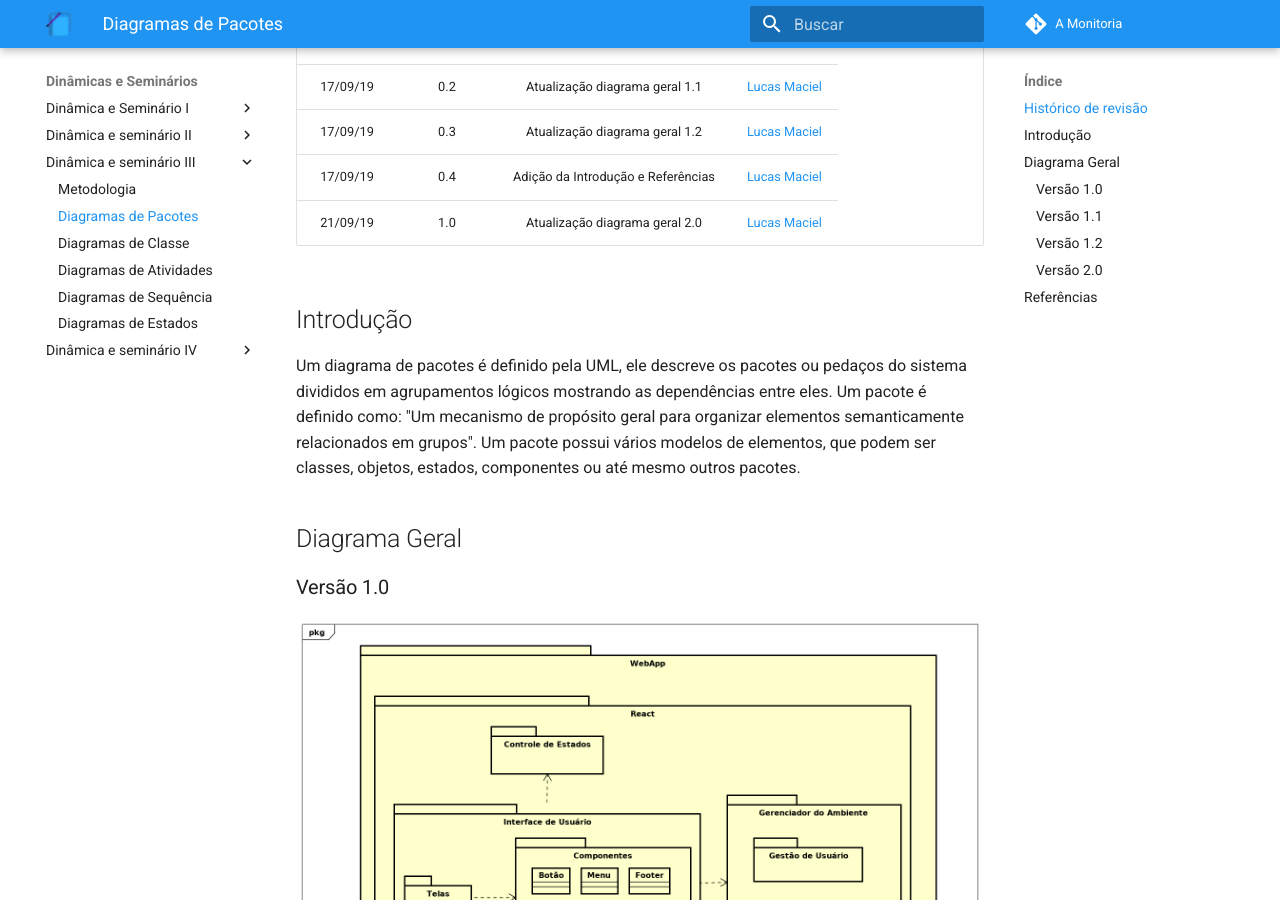
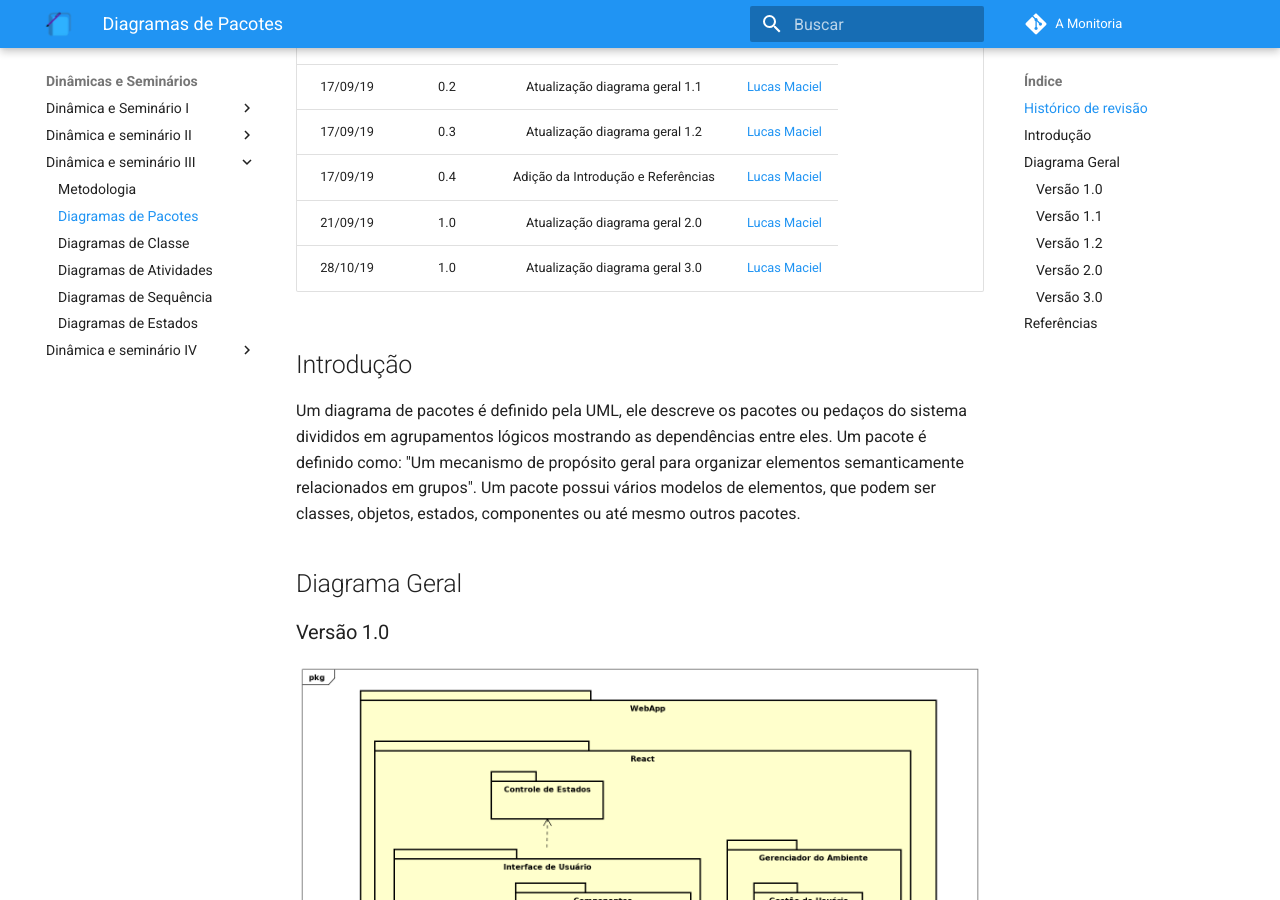
Before and after one commit to 2019-2-arquitetura-desenho/wiki, an MkDocs documentation site: the page built from docs/dinamica_seminario_III/diagrama_pacotes.md, in a window 1280 px wide and 900 px high, scrolled down 306 px. Built offline with MkDocs 1.6.1 and Material for MkDocs 9.7.7, drawn with Linux system fonts in a browser that asks for light colours; comment, search, counter and statistics services are not loaded; old or Windows-style settings are respelled for this version of MkDocs.

Commit message:
update class and package diagrams

```diff
--- a/docs/dinamica_seminario_III/diagrama_pacotes.md
+++ b/docs/dinamica_seminario_III/diagrama_pacotes.md
@@ -9,6 +9,7 @@
 | 17/09/19 | 0.3 | Atualização diagrama geral 1.2 | [Lucas Maciel](https://github.com/Ridersk) |
 | 17/09/19 | 0.4 | Adição da Introdução e Referências | [Lucas Maciel](https://github.com/Ridersk) |
 | 21/09/19 | 1.0 | Atualização diagrama geral 2.0 | [Lucas Maciel](https://github.com/Ridersk) |
+| 28/10/19 | 1.0 | Atualização diagrama geral 3.0 | [Lucas Maciel](https://github.com/Ridersk) |
 
 ## Introdução
 
@@ -20,19 +21,23 @@
 
 ### Versão 1.0
 
-![Diagrama de Geral](./assets/img/diagrama_geral_pacotes_v1.png)
+![Diagrama de Geral](./assets/img/diagrama_pacotes_geral_v1.png)
 
 ### Versão 1.1
 
-![Diagrama de Geral - v1.1](./assets/img/diagrama_geral_pacotes_v1_1.png)
+![Diagrama de Geral - v1.1](./assets/img/diagrama_pacotes_geral_v1_1.png)
 
 ### Versão 1.2
 
-![Diagrama de Geral - v1.2](./assets/img/diagrama_geral_pacotes_v1_2.png)
+![Diagrama de Geral - v1.2](./assets/img/diagrama_pacotes_geral_v1_2.png)
 
 ### Versão 2.0
 
-![Diagrama de Geral - v2.0](./assets/img/diagrama_geral_pacotes_v2.png)
+![Diagrama de Geral - v2.0](./assets/img/diagrama_pacotes_geral_v2.png)
+
+### Versão 3.0
+
+![Diagrama de Geral - v3.0](./assets/img/diagrama_pacotes_geral_v3.png)
 
 ## Referências
 
```
Also changed, not shown: docs/dinamica_seminario_III/diagrama_classes.md (+9 -2 lines), docs/dinamica_seminario_III/assets/img/diagrama_classes/diagrama_classe_geral.jpg (renamed from docs/dinamica_seminario_III/assets/img/diagrama_classes/class_diagram.jpg), docs/dinamica_seminario_III/assets/img/diagrama_classes/diagrama_classe_geral_v2.png (added), docs/dinamica_seminario_III/assets/img/diagrama_pacotes_geral_v1.png (renamed from docs/dinamica_seminario_III/assets/img/diagrama_geral_pacotes_v1.png), docs/dinamica_seminario_III/assets/img/diagrama_pacotes_geral_v1_1.png (renamed from docs/dinamica_seminario_III/assets/img/diagrama_geral_pacotes_v1_1.png), docs/dinamica_seminario_III/assets/img/diagrama_pacotes_geral_v1_2.png (renamed from docs/dinamica_seminario_III/assets/img/diagrama_geral_pacotes_v1_2.png), docs/dinamica_seminario_III/assets/img/diagrama_pacotes_geral_v2.png (renamed from docs/dinamica_seminario_III/assets/img/diagrama_geral_pacotes_v2.png), docs/dinamica_seminario_III/assets/img/diagrama_pacotes_geral_v3.png (added), 1 other file.
